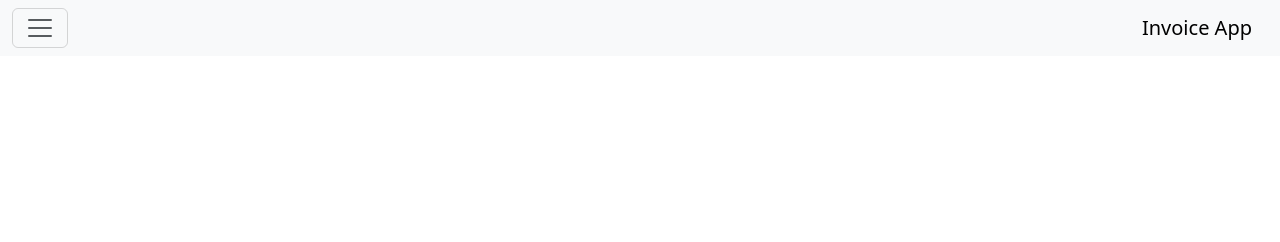
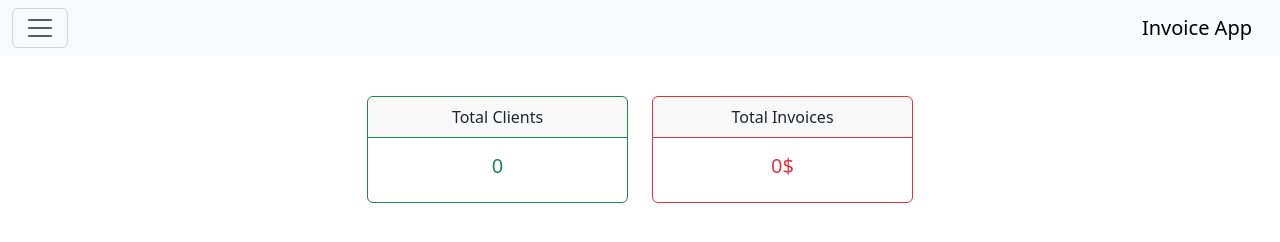
Before and after one commit to HanifaTavassoli/freelance-invoice-app, a website: page index.html in a window 1280 px wide. Drawn offline with nearby package versions, Linux system fonts and the light colour scheme.

Commit message:
Add client and invoice summary cards to the main section

```diff
--- a/index.html
+++ b/index.html
@@ -58,7 +58,34 @@
         </div>
       </nav>
     </header>
-
+    <main class="mt-5 pt-5">
+      <div class="container mt-6" style="min-height: 100vh">
+        <div class="row justify-content-center">
+          <div class="col-md-3 mb-3">
+            <div
+              class="card border-success text-center w-100"
+              id="client-summary"
+            >
+              <div class="card-header border-success">Total Clients</div>
+              <div class="card-body text-success">
+                <h5 class="card-title" id="client-count">0</h5>
+              </div>
+            </div>
+          </div>
+          <div class="col-md-3 mb-3">
+            <div
+              class="card border-danger text-center w-100"
+              id="invoice-summary"
+            >
+              <div class="card-header border-danger">Total Invoices</div>
+              <div class="card-body text-danger">
+                <h5 class="card-title" id="invoice-count">0$</h5>
+              </div>
+            </div>
+          </div>
+        </div>
+      </div>
+    </main>
     <script type="module" src="js/main.js"></script>
     <script src="https://cdn.jsdelivr.net/npm/bootstrap@5.3.0-alpha1/dist/js/bootstrap.bundle.min.js"></script>
   </body>
```
